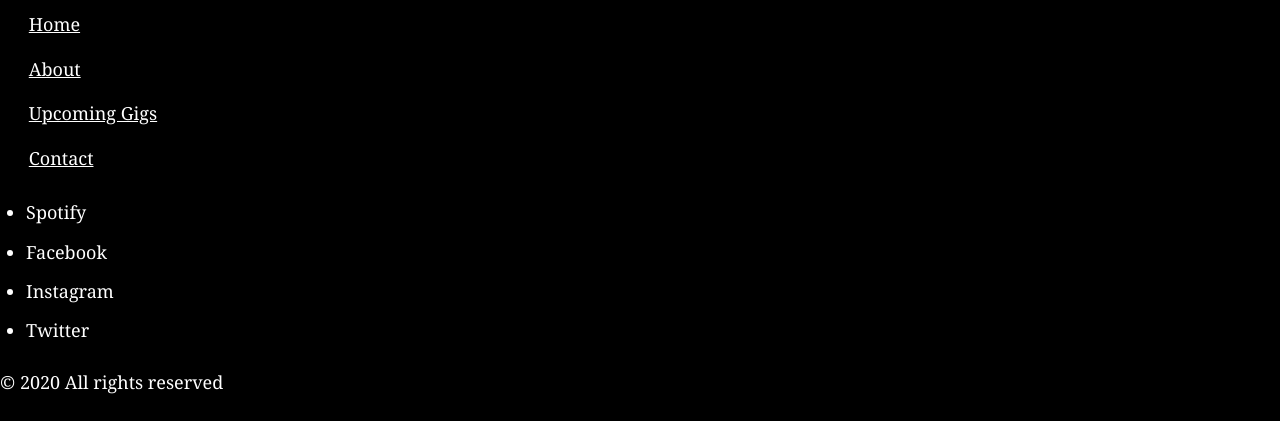
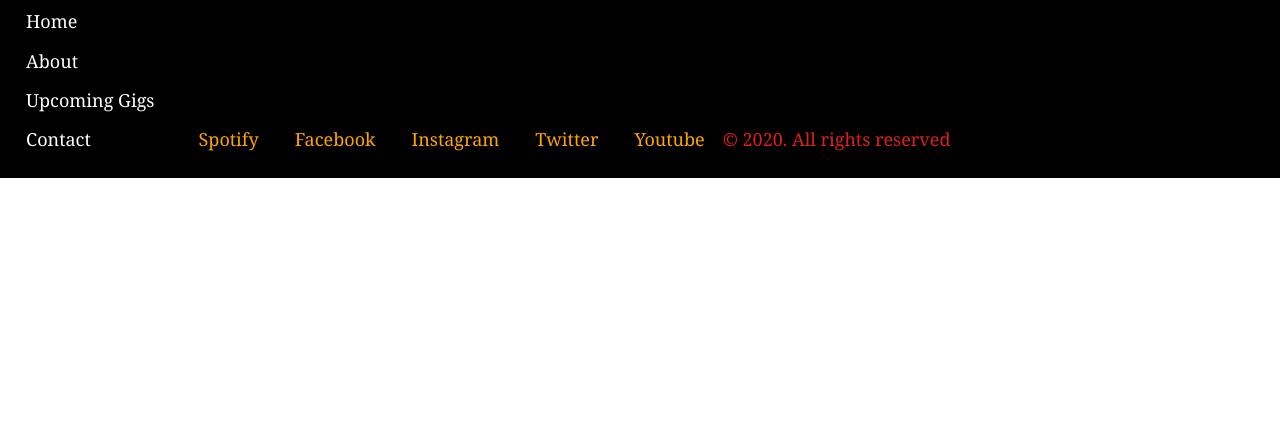
Before and after one commit to wjkw1/gatsby-profile-website-clubclassic, a Gatsby site: page / in a window 1280 px wide. Shown: the part 769-1216 px from the top of the page. After the commit the page ends 947 px from the top, so only its background shows below. Built offline with nearby package versions, Linux system fonts and the light colour scheme; Gatsby itself is replaced by a stand-in of ours.

Commit message:
Fixed some of the styling for the footer using flex, added array for socials in socials component.

```diff
--- a/src/components/footer.js
+++ b/src/components/footer.js
@@ -3,31 +3,20 @@ import PropTypes from "prop-types"
 import React from "react"
 
 import Socials from "./socials"
+import styles from "../styles/footer.module.css"
 
 const Footer = ({ siteTitle, menuLinks }) => {
   return (
-    <footer
-      style={{
-        background: `#000000`,
-        marginBottom: `1.45rem`,
-        display: "flex",
-        flex: "0 0 auto",
-      }}
-    >
-      <div id="footer">
-        <h1 style={{ color: `white` }}>{siteTitle}</h1>
-        <nav>
-          <ul style={{ color: `white` }}>
+    <footer className={styles.footer}>
+      <div>
+        <h1 className={styles.header}>{siteTitle}</h1>
+      </div>
+      <div className={styles.content}>
+        <nav className={styles.navigation}>
+          <ul>
             {menuLinks.map(link => (
-              <li
-                key={link.name}
-                style={{
-                  color: `white`,
-                  listStyleType: `none`,
-                  padding: `0.15rem`,
-                }}
-              >
-                <Link style={{ color: `white` }} to={link.link}>
+              <li key={link.name}>
+                <Link className={styles.menulinks} to={link.link}>
                   {link.name}
                 </Link>
               </li>
@@ -35,8 +24,8 @@ const Footer = ({ siteTitle, menuLinks }) => {
           </ul>
         </nav>
         <Socials />
-        <p style={{ color: `white` }} id="footer">
-          © {new Date().getFullYear()} All rights reserved
+        <p className={styles.copyright}>
+          © {new Date().getFullYear()}. All rights reserved
         </p>
       </div>
     </footer>
--- a/src/components/socials.js
+++ b/src/components/socials.js
@@ -1,15 +1,25 @@
-// import { Link } from "gatsby"
 import React from "react"
 
+import styles from "../styles/footer.module.css"
+
 const Socials = () => {
+  var socialsArray = ["Spotify", "Facebook", "Instagram", "Twitter", "Youtube"]
   return (
     <>
       <div>
-        <ul style={{ color: `white` }}>
-          <li>Spotify</li>
-          <li>Facebook</li>
-          <li>Instagram</li>
-          <li>Twitter</li>
+        <ul className={styles.socials}>
+          {socialsArray.map(socialsLink => (
+            <li
+              style={{
+                margin: `0 auto`,
+                maxWidth: 960,
+                paddingLeft: `1rem`,
+                paddingRight: `1rem`,
+              }}
+            >
+              {socialsLink}
+            </li>
+          ))}
         </ul>
       </div>
     </>
--- /dev/null
+++ b/src/styles/footer.module.css
@@ -0,0 +1,78 @@
+* {
+  box-sizing: border-box;
+}
+
+/* Footer element styling */
+.footer {
+  background: #000000;
+  display: flex;
+  flex-direction: column;
+  justify-content: flex-end;
+  /* flex-flow: row wrap; */
+}
+
+.header {
+  display: flex;
+  color: white;
+  flex-grow: 0 0 auto;
+  justify-content: center;
+  align-items: center;
+}
+
+.content {
+  display: flex;
+  flex-direction: row;
+  align-items: flex-end;
+}
+
+.navigation {
+  list-style-type: none;
+}
+
+ul {
+  list-style-type: none;
+  text-decoration: none;
+}
+
+.menulinks {
+  color: white;
+  text-decoration: none;
+  list-style-type: none;
+}
+
+.socials {
+  display: flex;
+  color: orange;
+}
+
+.copyright {
+  display: flex;
+  color: rgb(221, 31, 31);
+}
+
+/* .user {
+  display: flex;
+  align-items: center;
+  margin: 0 auto 12px auto;
+}
+.user:last-child {
+  margin-bottom: 0;
+}
+.avatar {
+  flex: 0 0 96px;
+  width: 96px;
+  height: 96px;
+  margin: 0;
+}
+.description {
+  flex: 1;
+  margin-left: 18px;
+  padding: 12px;
+}
+.username {
+  margin: 0 0 12px 0;
+  padding: 0;
+}
+.excerpt {
+  margin: 0;
+} */
```
